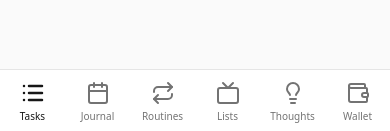
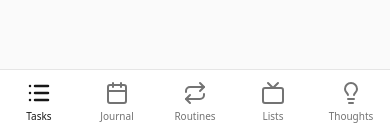
Before and after one commit to thepaperbird-alt/taskdaily, a Next.js app: page / in a window 390 px wide. Shown: the part 710-841 px from the top of the page. Built offline with nearby package versions, Linux system fonts and the light colour scheme; no server answers; the database is empty.

Commit message:
fix: remove Wallet from mobile navigation bar

```diff
--- a/components/MobileNav.tsx
+++ b/components/MobileNav.tsx
@@ -1,5 +1,5 @@
 import Link from 'next/link';
-import { List, Calendar, Repeat, Tv, Lightbulb, Wallet } from 'lucide-react';
+import { List, Calendar, Repeat, Tv, Lightbulb } from 'lucide-react';
 import { cn } from '@/lib/utils';
 
 export default function MobileNav({ activeTab }: { activeTab: string }) {
@@ -9,7 +9,6 @@ export default function MobileNav({ activeTab }: { activeTab: string }) {
         { id: 'routines', label: 'Routines', icon: Repeat, type: 'searchParams' },
         { id: 'watchlist', label: 'Lists', icon: Tv, type: 'route', href: '/watchlist' },
         { id: 'thoughts', label: 'Thoughts', icon: Lightbulb, type: 'route', href: '/thoughts' },
-        { id: 'wallet', label: 'Wallet', icon: Wallet, type: 'route', href: '/wallet' },
     ];
 
     return (
```
